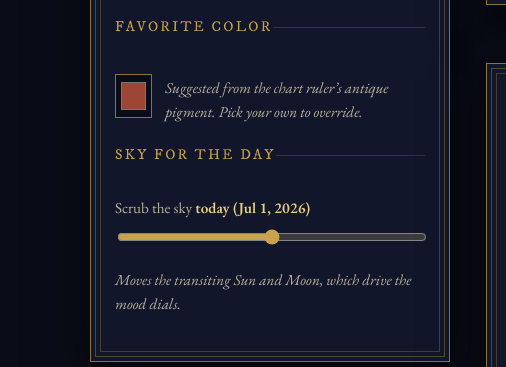
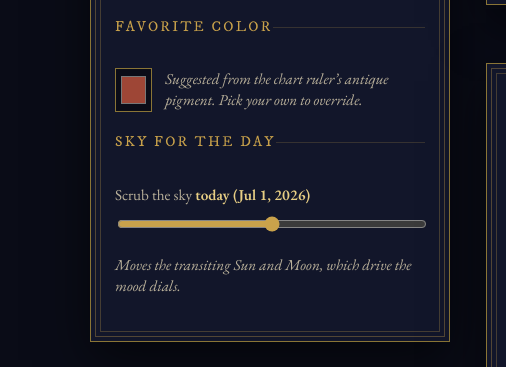
Before and after one commit to meodai/astrobot, a website: page site/index.html in a window 1280 px wide. Shown: the part 1602-1969 px from the top of the page, 0-506 px from the left. Drawn offline with nearby package versions, Linux system fonts and the light colour scheme; a web font is replaced by a local one.

Commit message:
style: adjust line height for range input and center hint in color row

```diff
--- a/site/styles.css
+++ b/site/styles.css
@@ -406,7 +406,11 @@ input[type="range"] {
   color: var(--parchment-dim);
   font-style: italic;
   margin: .5rem 0 0;
+  line-height: 1.35;
 }
+/* In the color row the hint sits beside the picker — no top margin so it
+   centers against the swatch (row uses align-items: center). */
+.field-row--color .hint { margin: 0; }
 
 /* ---- Readout / plates ----------------------------------------------- */
 
```
